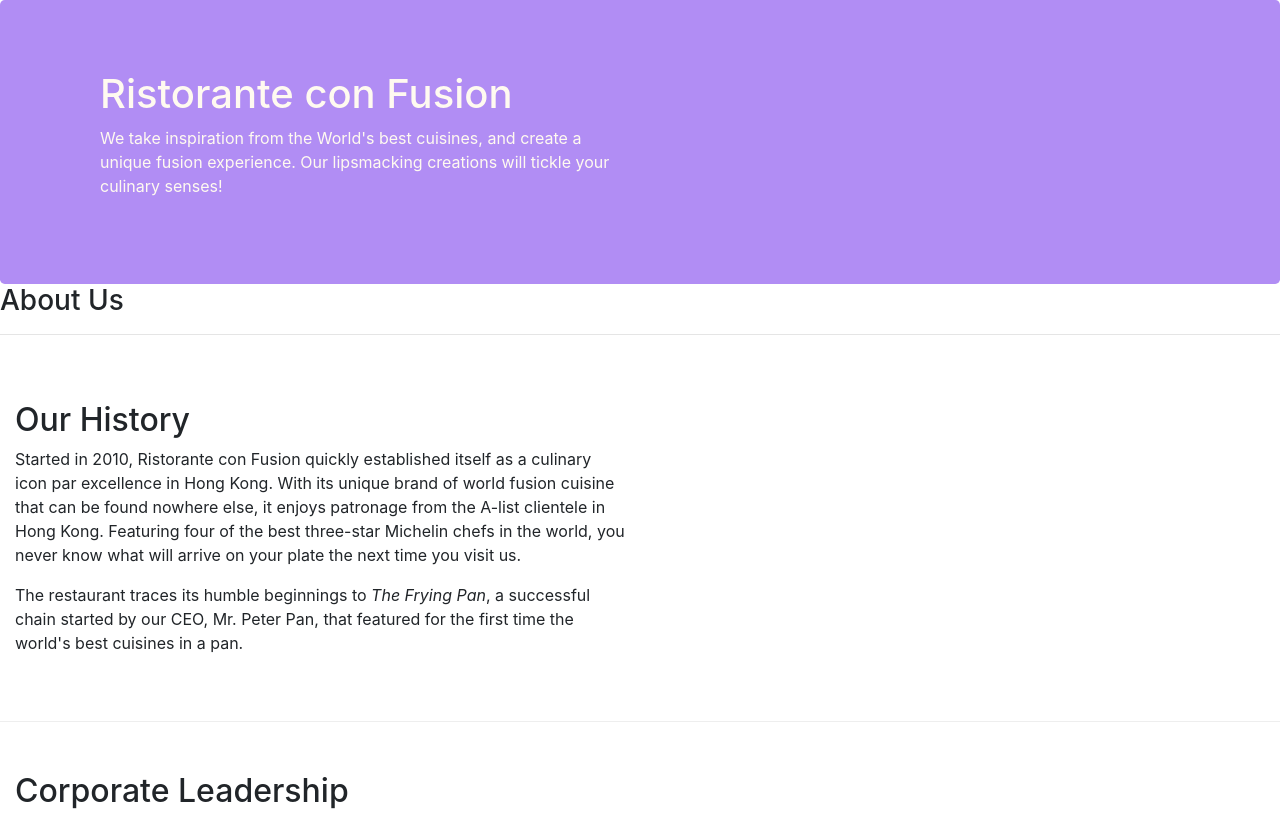
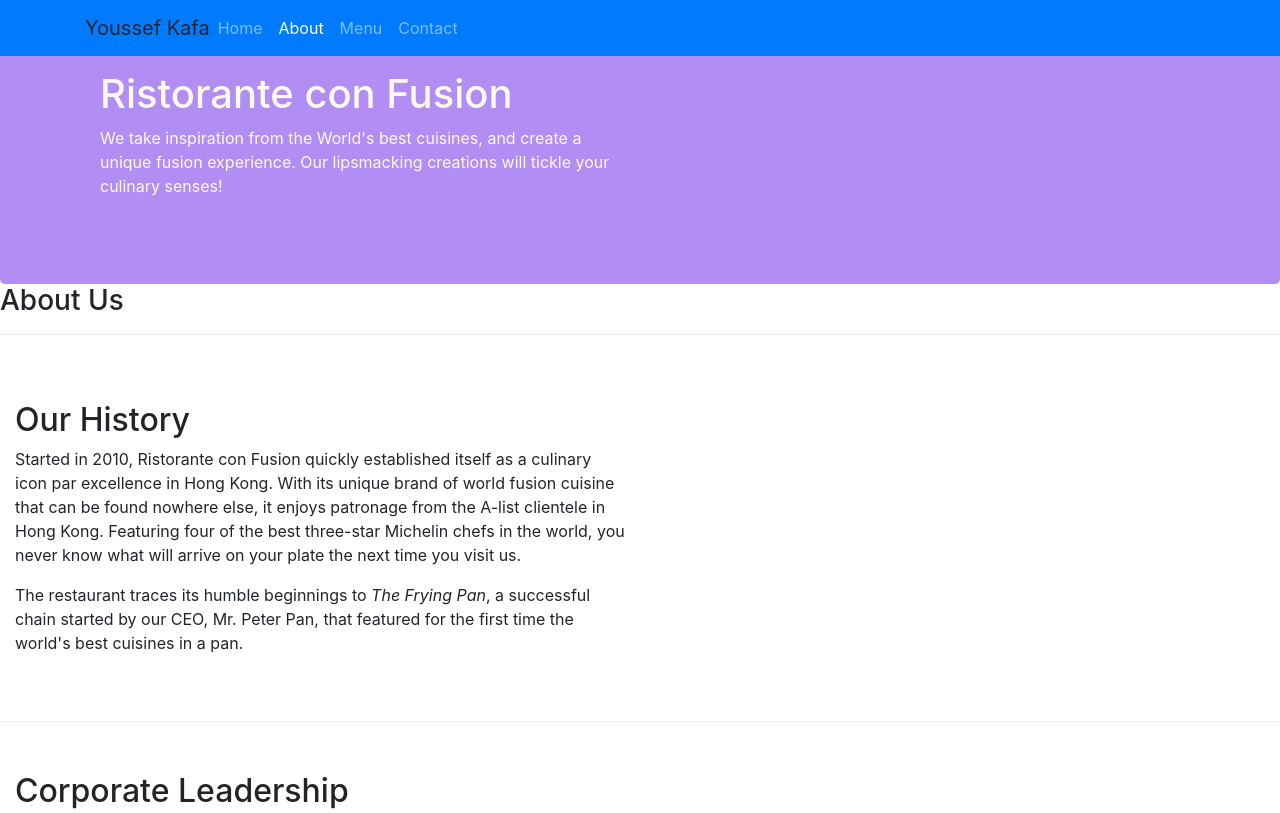
Before and after one commit to YoussefKafa/confusion, a website: page aboutus.html in a window 1280 px wide. Shown: the top 813 px of the page. Drawn offline with nearby package versions, Linux system fonts and the light colour scheme.

Commit message:
add navbar to aboutus page

```diff
--- a/aboutus.html
+++ b/aboutus.html
@@ -14,6 +14,26 @@
 </head>
 
 <body>
+
+
+    <nav class="navbar navbar-dark navbar-expand-sm fixed-top bg-primary">
+        <div class="container">
+            <button class="navbar-toggler" type="button" data-toggle="collapse" data-target="#Navbar">
+                <span class="navbar-toggler-icon"></span>
+            </button>
+    <a class="navbar-brand mr-auto">Youssef Kafa</a>
+    <div id="Navbar" class="collapse navbar-collapse">
+        <ul class="navbar-nav mr-auto">
+            <li class="nav-item">  <a class="nav-link" href="./index.html">Home</a> </li>
+            <li class="nav-item active">  <a class="nav-link" href="#">About</a> </li>
+            <li class="nav-item">  <a class="nav-link" href="#">Menu</a> </li>
+            <li class="nav-item">  <a class="nav-link" href="#">Contact</a> </li>
+        </ul>
+    </div>
+    </div>
+    </nav>
+
+
 
     <header class="jumbotron">
         <div class="container">
```
Also changed, not shown: index.html (+5 -4 lines).
